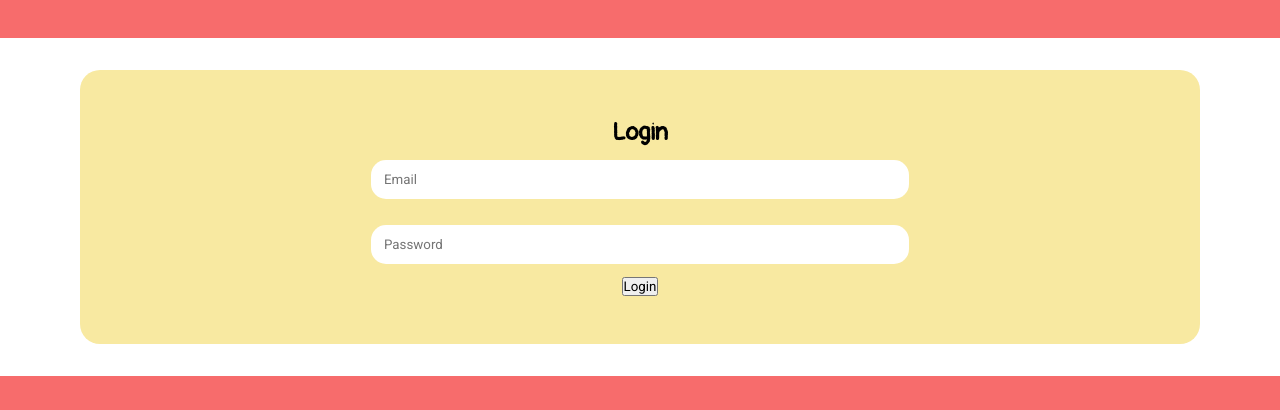
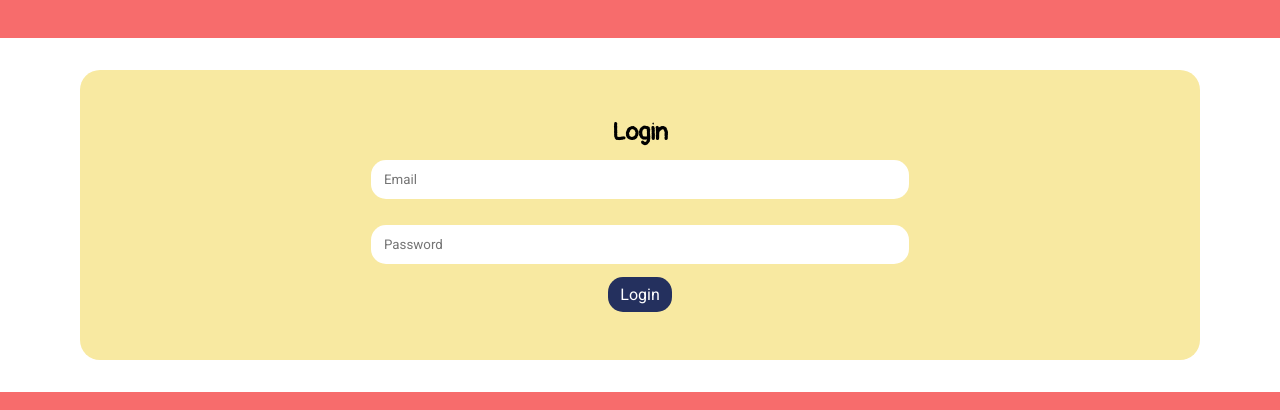
Before and after one commit to k4iru/JustCook, a React app: page /login in a window 1280 px wide. Shown: the part 389-799 px from the top of the page. Built offline with nearby package versions, Linux system fonts and the light colour scheme.

Commit message:
Update Login.js
changed syntax to arrow function

```diff
--- a/src/client/components/Login/Login.js
+++ b/src/client/components/Login/Login.js
@@ -2,15 +2,19 @@ import React from "react";
 import { BrowserRouter as Router, Switch, Route, Link } from "react-router-dom";
 import "./Login.css";
 
-function Login() {
+const Login = () => {
+
+  const onSubmit = async (e) => {
+    e.preventDefault();
+  };
   return (
     <div className="page">
       <div className="form-container">
-        <form className="login-form">
+        <form className="login-form" onSubmit={onSubmit}>
           <h2>Login</h2>
           <input className="form-input" type="text" name="email" placeholder="Email" />
           <input className="form-input" type="password" name="password" placeholder="Password"/>
-          <button type="submit">Login</button>
+          <input className="btn" type="submit" value="Login"/>
         </form>
       </div>
     </div>
```
